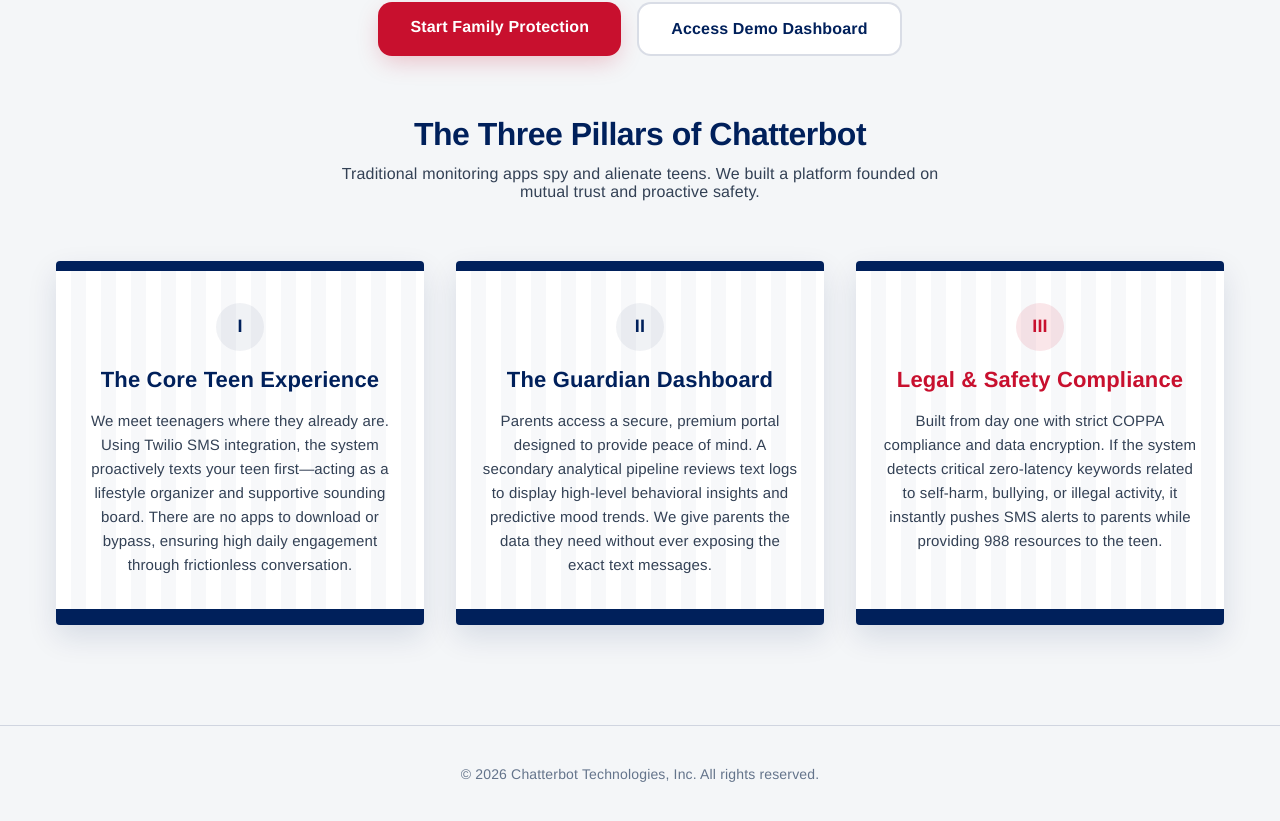
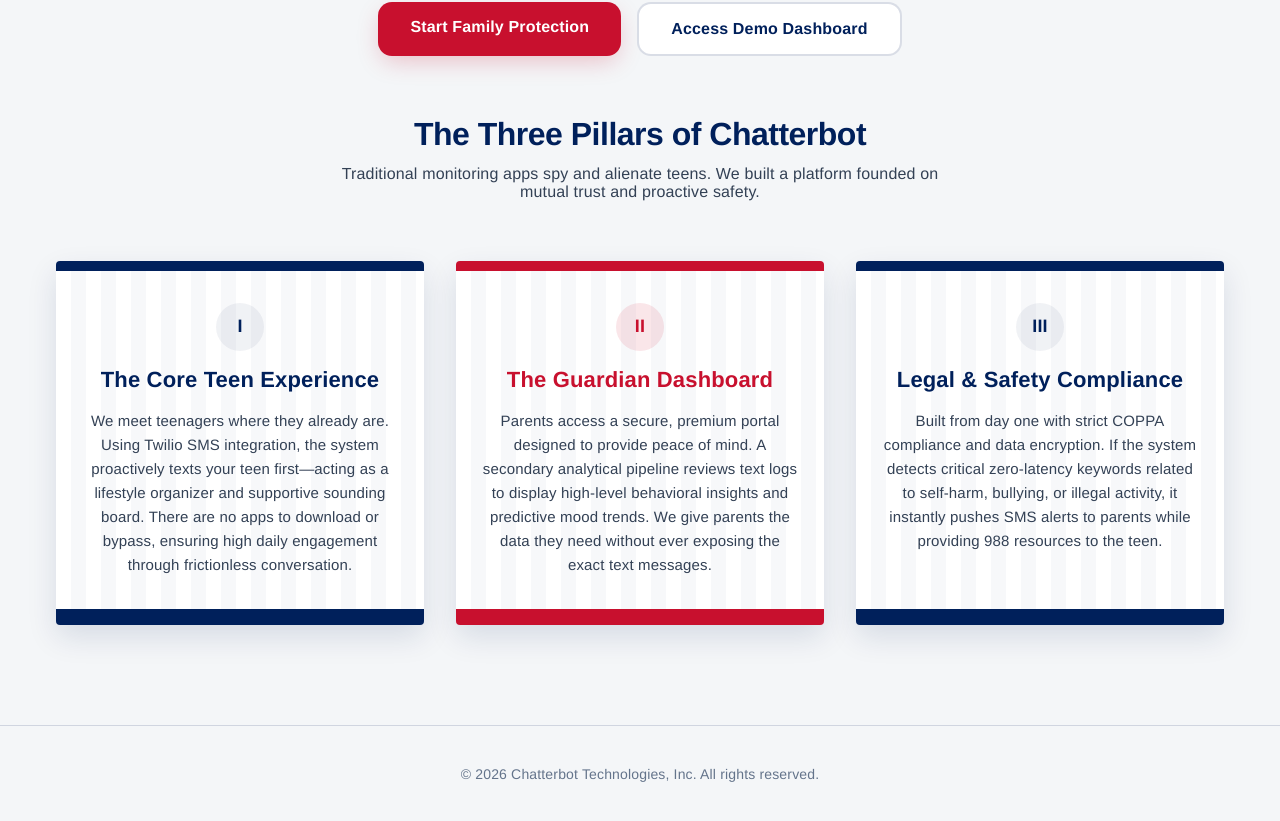
Before and after one commit to aachatte/chatterbot, a React (Vite) app in the folder chatterbot-frontend/: page / in a window 1280 px wide. Shown: the part 515-1336 px from the top of the page. Built offline with nearby package versions, Linux system fonts and the light colour scheme; no server answers.

Commit message:
Update Landing.jsx

```diff
--- a/chatterbot-frontend/src/pages/Landing.jsx
+++ b/chatterbot-frontend/src/pages/Landing.jsx
@@ -3,20 +3,20 @@ import { Link } from 'react-router-dom';
 
 export default function Landing() {
 
-  // Custom CSS to make the cards look like classical university pillars
-  const pillarStyle = {
+  // Dynamic CSS to apply specific colors to our Lyceum-style pillars
+  const getPillarStyle = (colorVar) => ({
     display: 'flex',
     flexDirection: 'column',
     gap: '16px',
     background: '#ffffff',
     padding: '32px 24px',
-    borderTop: '10px solid var(--cb-primary)',
-    borderBottom: '16px solid var(--cb-primary)',
+    borderTop: `10px solid var(${colorVar})`,
+    borderBottom: `16px solid var(${colorVar})`,
     borderRadius: '4px',
     boxShadow: '0 12px 30px rgba(0, 32, 91, 0.12)',
     backgroundImage: 'repeating-linear-gradient(90deg, transparent, transparent 15px, rgba(0, 32, 91, 0.03) 15px, rgba(0, 32, 91, 0.03) 30px)',
     textAlign: 'center'
-  };
+  });
 
   return (
     <div style={{ minHeight: '100vh', background: 'var(--cb-bg)', color: 'var(--cb-text-primary)', overflowX: 'hidden' }}>
@@ -65,8 +65,8 @@ export default function Landing() {
 
         <div style={{ display: 'grid', gridTemplateColumns: 'repeat(auto-fit, minmax(320px, 1fr))', gap: 32 }}>
 
-          {/* Pillar 1 */}
-          <div style={pillarStyle}>
+          {/* Pillar 1: Navy */}
+          <div style={getPillarStyle('--cb-primary')}>
             <div style={{ width: 48, height: 48, borderRadius: '50%', background: 'var(--cb-bg-muted)', color: 'var(--cb-primary)', display: 'flex', alignItems: 'center', justifyContent: 'center', fontWeight: 800, margin: '0 auto', fontSize: 18 }}>
               I
             </div>
@@ -76,23 +76,23 @@ export default function Landing() {
             </p>
           </div>
 
-          {/* Pillar 2 */}
-          <div style={pillarStyle}>
-            <div style={{ width: 48, height: 48, borderRadius: '50%', background: 'var(--cb-bg-muted)', color: 'var(--cb-primary)', display: 'flex', alignItems: 'center', justifyContent: 'center', fontWeight: 800, margin: '0 auto', fontSize: 18 }}>
+          {/* Pillar 2: Cardinal Red */}
+          <div style={getPillarStyle('--cb-danger')}>
+            <div style={{ width: 48, height: 48, borderRadius: '50%', background: 'rgba(200, 16, 46, 0.1)', color: 'var(--cb-danger)', display: 'flex', alignItems: 'center', justifyContent: 'center', fontWeight: 800, margin: '0 auto', fontSize: 18 }}>
               II
             </div>
-            <h3 style={{ fontSize: 22, fontWeight: 700, color: 'var(--cb-primary)' }}>The Guardian Dashboard</h3>
+            <h3 style={{ fontSize: 22, fontWeight: 700, color: 'var(--cb-danger)' }}>The Guardian Dashboard</h3>
             <p style={{ color: 'var(--cb-text-secondary)', lineHeight: 1.6, fontSize: 15 }}>
               Parents access a secure, premium portal designed to provide peace of mind. A secondary analytical pipeline reviews text logs to display high-level behavioral insights and predictive mood trends. We give parents the data they need without ever exposing the exact text messages.
             </p>
           </div>
 
-          {/* Pillar 3 */}
-          <div style={pillarStyle}>
-            <div style={{ width: 48, height: 48, borderRadius: '50%', background: 'rgba(200, 16, 46, 0.1)', color: 'var(--cb-danger)', display: 'flex', alignItems: 'center', justifyContent: 'center', fontWeight: 800, margin: '0 auto', fontSize: 18 }}>
+          {/* Pillar 3: Navy */}
+          <div style={getPillarStyle('--cb-primary')}>
+            <div style={{ width: 48, height: 48, borderRadius: '50%', background: 'var(--cb-bg-muted)', color: 'var(--cb-primary)', display: 'flex', alignItems: 'center', justifyContent: 'center', fontWeight: 800, margin: '0 auto', fontSize: 18 }}>
               III
             </div>
-            <h3 style={{ fontSize: 22, fontWeight: 700, color: 'var(--cb-danger)' }}>Legal & Safety Compliance</h3>
+            <h3 style={{ fontSize: 22, fontWeight: 700, color: 'var(--cb-primary)' }}>Legal & Safety Compliance</h3>
             <p style={{ color: 'var(--cb-text-secondary)', lineHeight: 1.6, fontSize: 15 }}>
               Built from day one with strict COPPA compliance and data encryption. If the system detects critical zero-latency keywords related to self-harm, bullying, or illegal activity, it instantly pushes SMS alerts to parents while providing 988 resources to the teen.
             </p>
```
